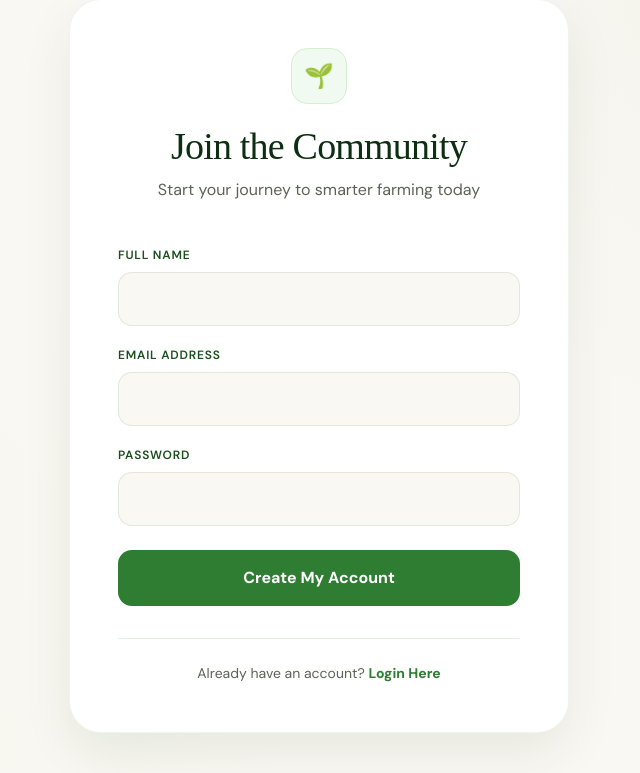
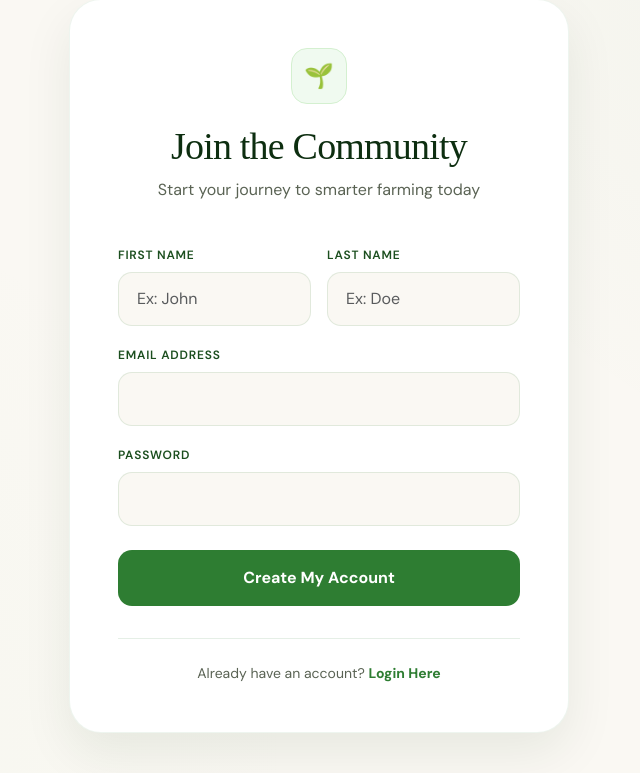
Before and after one commit to mathewspaul003/crop_project, a Django app: page /register/ in a window 1280 px wide. Shown: the part 113-886 px from the top of the page, without its empty margins (321-961 px from the left). Run offline with Django 5.2, Linux system fonts and the light colour scheme; some web fonts are replaced.

Commit message:
Split full name into first and last name in registration form

```diff
--- a/crop_app/templates/user/register.html
+++ b/crop_app/templates/user/register.html
@@ -258,9 +258,13 @@
             <form method="post">
                 {% csrf_token %}
                 <div class="row g-3">
-                    <div class="col-md-12">
-                        <label class="form-label">Full Name</label>
-                        <input type="text" name="full_name" class="form-control" required>
+                    <div class="col-md-6">
+                        <label class="form-label">First Name</label>
+                        <input type="text" name="first_name" class="form-control" required placeholder="Ex: John">
+                    </div>
+                    <div class="col-md-6">
+                        <label class="form-label">Last Name</label>
+                        <input type="text" name="last_name" class="form-control" required placeholder="Ex: Doe">
                     </div>
 
                     <div class="col-md-12">
--- a/crop_app/views_split/auth.py
+++ b/crop_app/views_split/auth.py
@@ -7,7 +7,8 @@ def user_register(request):
     error = None
 
     if request.method == "POST":
-        full_name = request.POST.get("full_name")
+        first_name = request.POST.get("first_name")
+        last_name = request.POST.get("last_name")
         email = request.POST.get("email")
         password = request.POST.get("password")
 
@@ -16,7 +17,8 @@ def user_register(request):
         else:
             # Map email to username for unique identification
             new_user = User.objects.create_user(username=email, email=email, password=password)
-            new_user.first_name = full_name
+            new_user.first_name = first_name
+            new_user.last_name = last_name
             new_user.save()
             msg = "✅ Registration successful! Please login."
 
```
